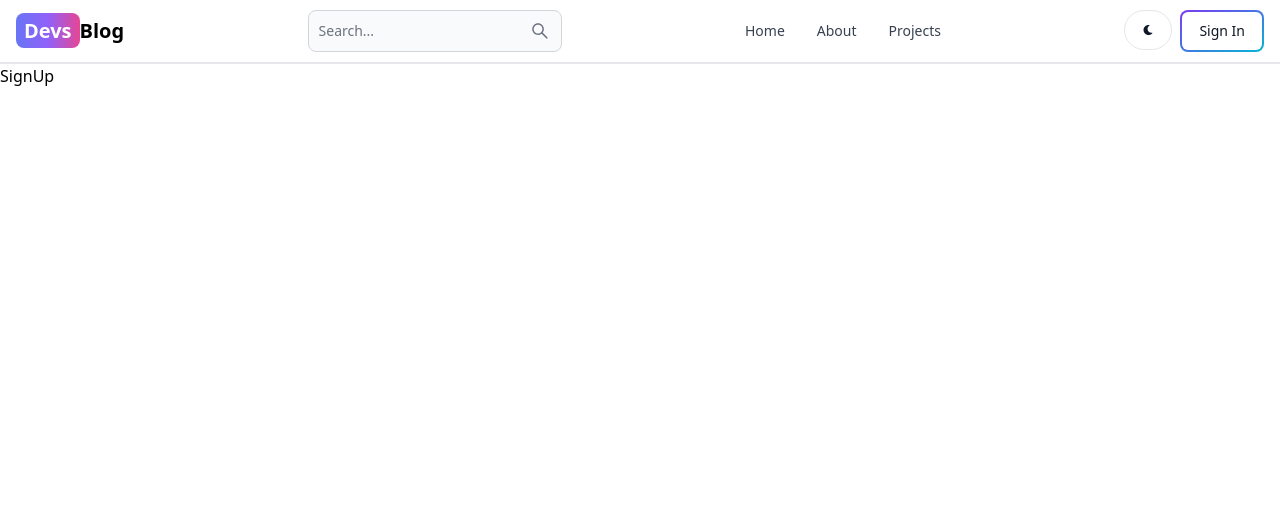
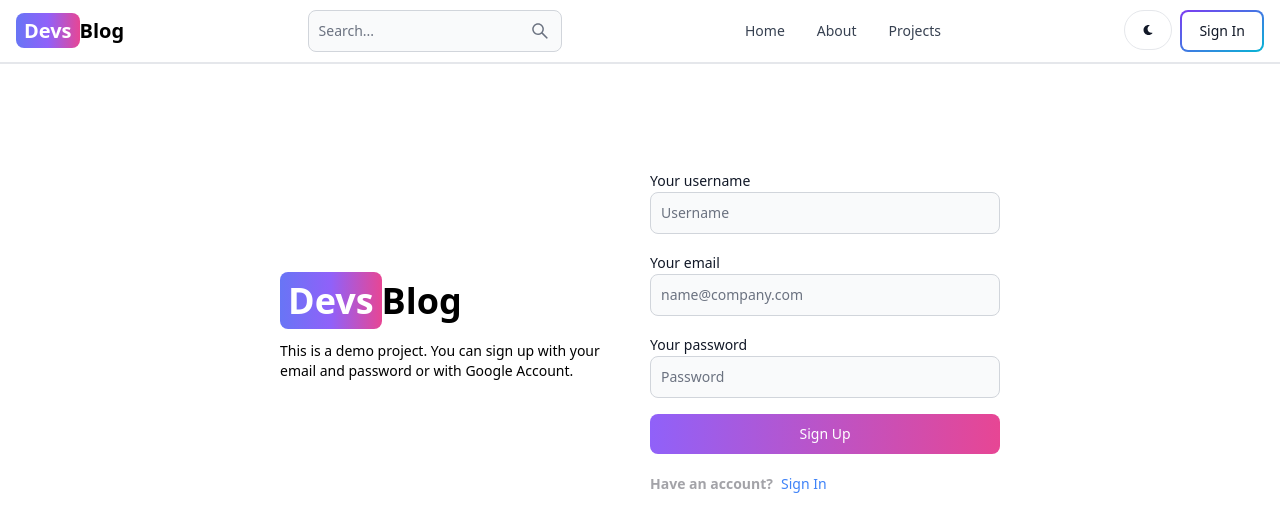
Before and after one commit to CAIOdevSILVA/Mern-Blog, a React (Vite) app in the folder client/: page /sign-up in a window 1280 px wide. Shown: the top 532 px of the page. Built offline with nearby package versions, Linux system fonts and the light colour scheme.

Commit message:
feat: create our complete sign-up page UI

```diff
--- a/client/src/pages/SignUp.jsx
+++ b/client/src/pages/SignUp.jsx
@@ -1,7 +1,71 @@
+import { Button, Label, TextInput } from 'flowbite-react';
+import { Link } from 'react-router-dom';
+
 const SignUp = () => {
   return (
-    <div>SignUp</div>
-  )
-}
+    <div className='min-h-screen mt-20'>
+      <div className='flex p-6 max-w-3xl mx-auto flex-col md:flex-row md:items-center gap-5'>
+        {/* Left */}
+        <div className='flex-1'>
+          <Link
+            to={'/'}
+            className='text-4xl font-bold dark:text-white'
+          >
+            <span className='px-2 py-1 bg-gradient-to-r from-indigo-500 via-purple-500 to-pink-500 rounded-lg text-white'>
+              Devs
+            </span>
+            Blog
+          </Link>
+          <p className='text-sm mt-5 '>
+            This is a demo project. You can sign up with your email and password or with Google Account.
+          </p>
+        </div>
+        {/* Right */}
 
-export default SignUp
+        <div className='flex-1'>
+          <form className='flex flex-col gap-4'>
+            <div>
+              <Label value='Your username'/>
+              <TextInput
+                type='text'
+                placeholder='Username'
+                id='username'
+              />
+            </div>
+            <div>
+              <Label value='Your email'/>
+              <TextInput
+                type='text'
+                placeholder='name@company.com'
+                id='email'
+              />
+            </div>
+            <div>
+              <Label value='Your password'/>
+              <TextInput
+                type='password'
+                placeholder='Password'
+                id='password'
+              />
+            </div>
+
+            <Button gradientDuoTone={'purpleToPink'} type='submit'>
+              Sign Up
+            </Button>
+          </form>
+
+          <div className="flex gap-2 text-sm mt-5">
+            <span className='font-semibold text-zinc-500/65'>
+              Have an account?
+            </span>
+            <Link to={'/sign-in'} className='text-blue-500'>
+              Sign In
+            </Link>
+          </div>
+        </div>
+      </div>
+    </div>
+  );
+};
+
+export default SignUp;
```
